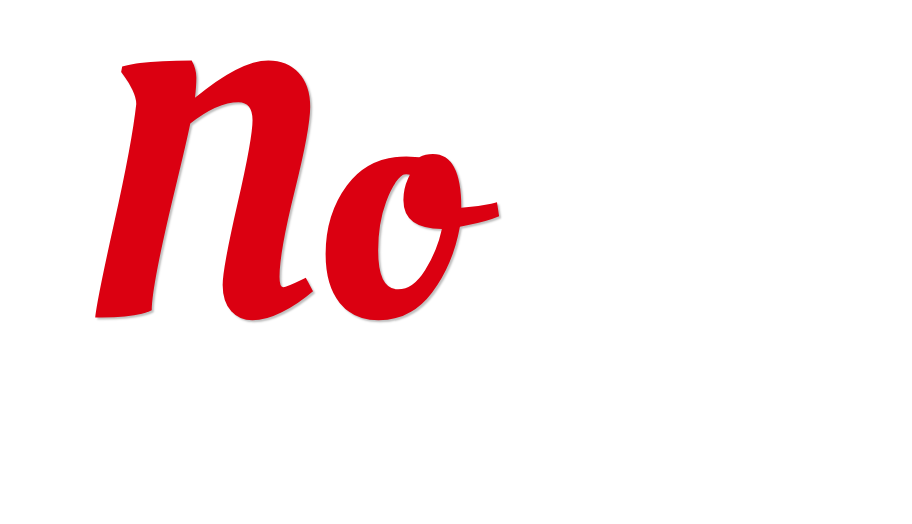
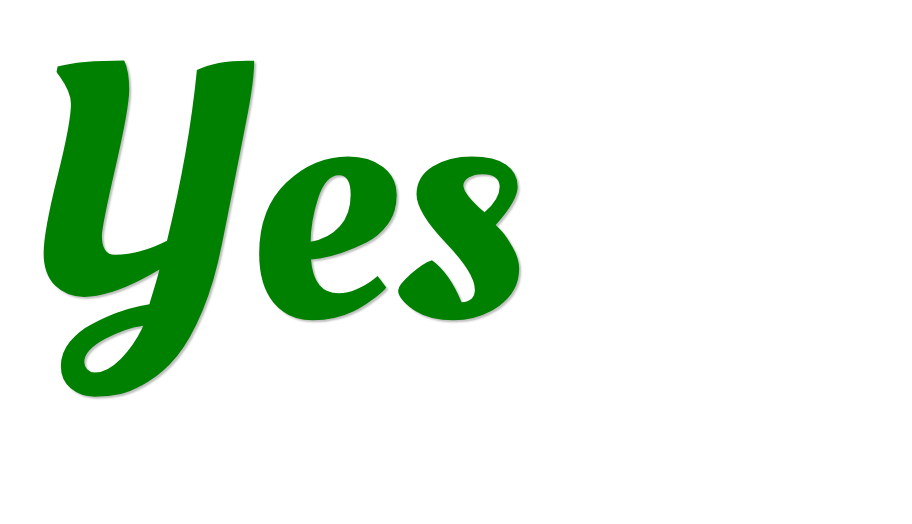
Before and after one commit to nickdunn/isthebackliftworking, a plain HTML site: page index.html in a window 1280 px wide. Shown: the part 197-721 px from the top of the page, without its empty margins (368-1280 px from the left). Drawn offline with Linux system fonts and the light colour scheme.

Commit message:
Update index.html

```diff
--- a/index.html
+++ b/index.html
@@ -60,7 +60,7 @@
     <title>Is The Back Lift Working?</title>
   </head>
   <body>
-    <p class="no">No</p>
+    <p class="yes">Yes</p>
     <a href="http://wearefriday.com" class="logo"><img src="images/logo.png" alt=""></a>
   </body>
 </html>
```
